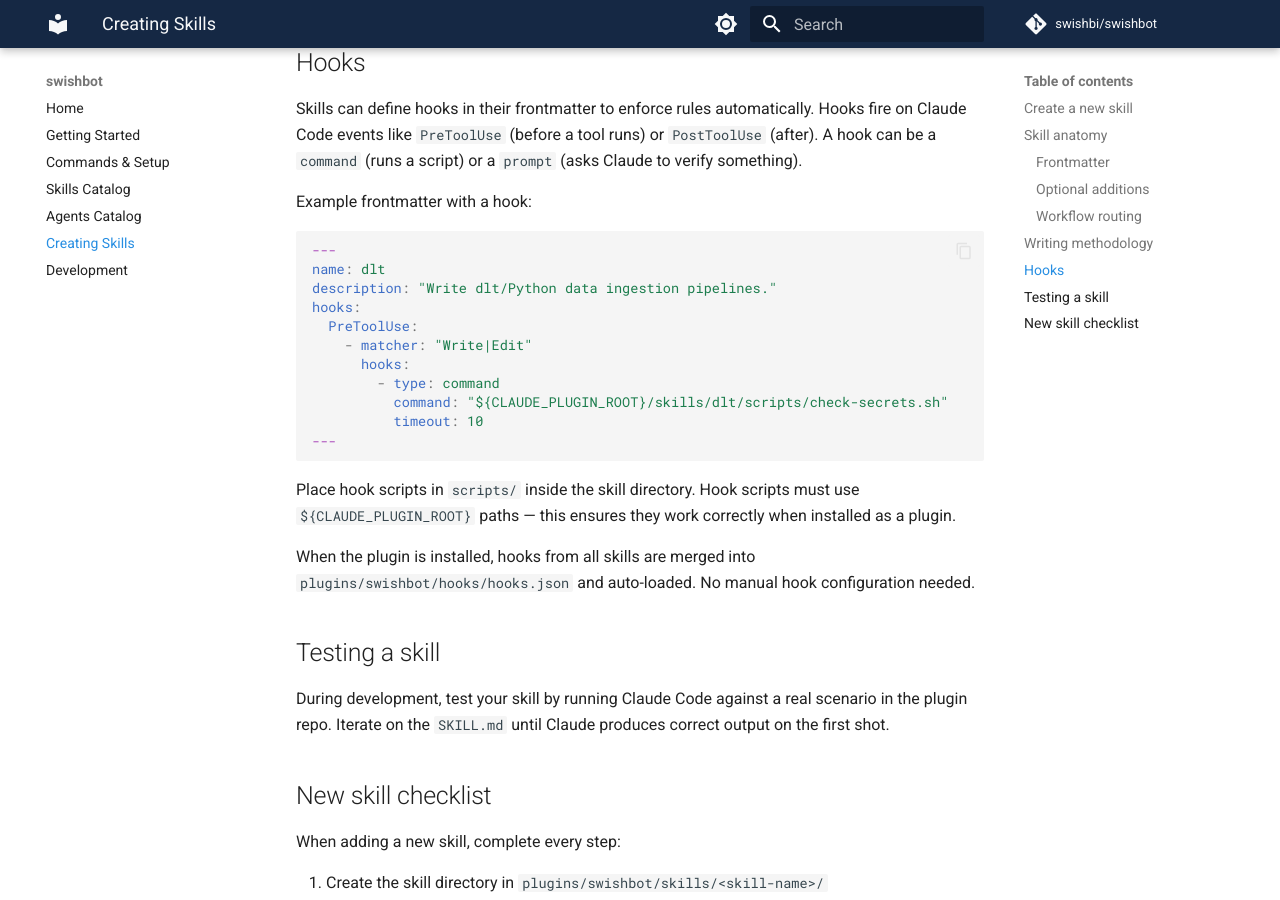
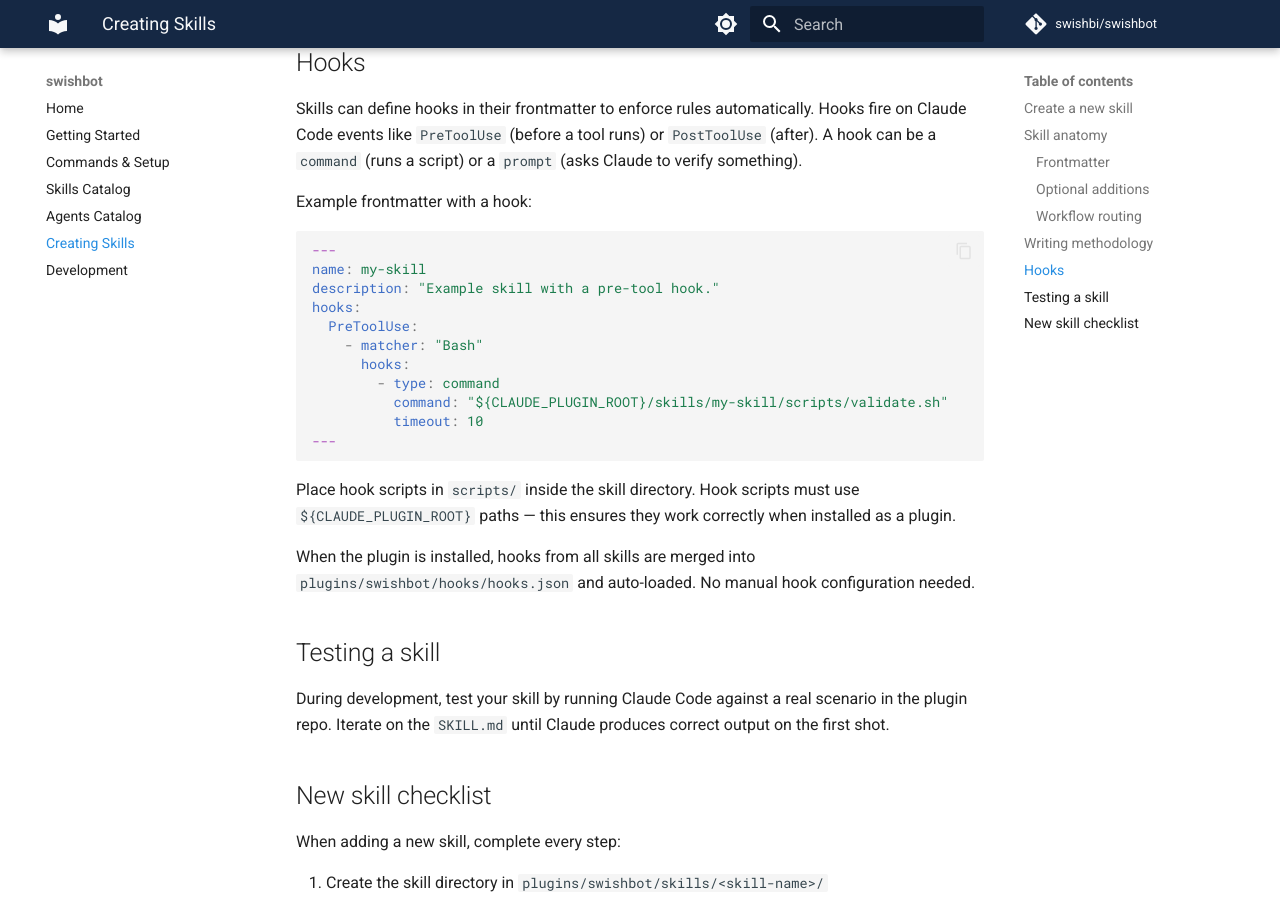
Before and after one commit to swishbi/swishbot, an MkDocs documentation site: the page built from docs/creating-skills.md, in a window 1280 px wide and 900 px high, scrolled down 2221 px. Built offline with MkDocs 1.6.1 and Material for MkDocs 9.7.7, drawn with Linux system fonts in a browser that asks for light colours; comment, search, counter and statistics services are not loaded.

Commit message:
fix: remove dlt secrets hook and cross-session memory Stop hook
Both hooks were providing minimal value: the secrets check is now
redundant given org-managed settings, and the Stop hook rarely fired
reliably in practice. Also fixes incorrect matcher values in the hooks
docs table (Bash, not Write|Edit).

Co-Authored-By: Claude Sonnet 4.6 <noreply@anthropic.com>

````diff
--- a/docs/creating-skills.md
+++ b/docs/creating-skills.md
@@ -86,14 +86,14 @@ Example frontmatter with a hook:
 
 ```yaml
 ---
-name: dlt
-description: "Write dlt/Python data ingestion pipelines."
+name: my-skill
+description: "Example skill with a pre-tool hook."
 hooks:
   PreToolUse:
-    - matcher: "Write|Edit"
+    - matcher: "Bash"
       hooks:
         - type: command
-          command: "${CLAUDE_PLUGIN_ROOT}/skills/dlt/scripts/check-secrets.sh"
+          command: "${CLAUDE_PLUGIN_ROOT}/skills/my-skill/scripts/validate.sh"
           timeout: 10
 ---
 ```
````
Also changed, not shown: docs/commands-and-setup.md (+4 -5 lines), docs/getting-started.md (+1 -1 lines), plugins/swishbot/commands/init-memory.md (+1 -22 lines), plugins/swishbot/commands/migrate.md (+0 -13 lines), plugins/swishbot/commands/scaffold.md (+0 -13 lines), plugins/swishbot/skills/dlt/SKILL.md (+0 -7 lines), plugins/swishbot/skills/dlt/workflows/create-filesystem-pipeline.md (+1 -1 lines), plugins/swishbot/skills/dlt/workflows/create-rest-api-pipeline.md (+1 -1 lines), plugins/swishbot/skills/dlt/workflows/create-sql-database-pipeline.md (+1 -1 lines), 4 other files.
